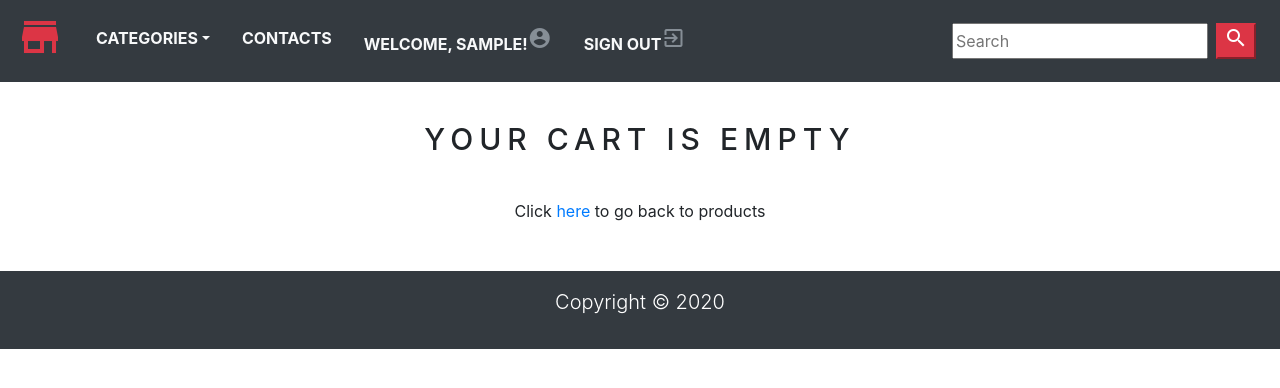
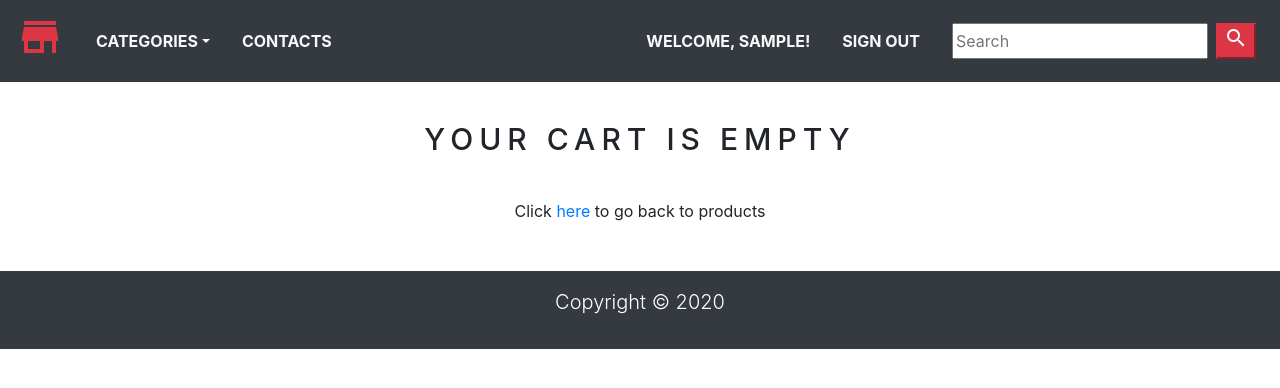
Before and after one commit to rshpak1996/ecomstore, a Django app: page /cart in a window 1280 px wide. Shown: the top 388 px of the page. Run offline with Django 3.2, Linux system fonts and the light colour scheme; the visitor is signed in with stand-in values (Sample User, id 1); data that the repository does not hold is empty.

Commit message:
UI updates(login, signup, signout)

```diff
--- a/shop/templates/base/navbar.html
+++ b/shop/templates/base/navbar.html
@@ -20,20 +20,22 @@
             <li class="nav-item"><a class="nav-link text-light text-uppercase font-weight-bold px-3"
                     href="">Contacts</a></li>
             </li>
+        </ul>
+        <ul class="navbar-nav my-2 ml-auto">
 
             {% if request.user.is_authenticated and request.user.first_name %}
-            <li class="nav-item"><span class="nav-link text-light text-uppercase font-weight-bold px-3">Welcome,
-                    {{ request.user.first_name }}!<i class="material-icons cart-icon">account_circle</i></span>
+            <li class="nav-item"><span class="nav-link text-light text-uppercase font-weight-bold px-3 square">Welcome,
+                    {{ request.user.first_name }}!</span>
             </li>
-            <li class="nav-item"><a class="nav-link text-light text-uppercase font-weight-bold px-3"
-                    href="{% url 'signout' %}">Sign Out<i class="material-icons cart-icon">exit_to_app</i></a>
+            <li class="nav-item"><a class="nav-link text-light text-uppercase font-weight-bold px-3 square"
+                    href="{% url 'signout' %}">Sign Out</a>
             </li>
             {% else %}
-            <li class="nav-item"><a class="nav-link text-light text-uppercase font-weight-bold px-3"
-                    href="{% url 'signup' %}">Sign Up<i class="material-icons cart-icon">add</i></a>
+            <li class="nav-item"><a class="nav-link text-light text-uppercase font-weight-bold px-3 square"
+                    href="{% url 'signup' %}">Sign Up</a>
             </li>
-            <li class="nav-item"><a class="nav-link text-light text-uppercase font-weight-bold px-3"
-                    href="{% url 'login' %}">Log In<i class="material-icons cart-icon">login</i></a>
+            <li class="nav-item"><a class="nav-link text-light text-uppercase font-weight-bold px-3 square"
+                    href="{% url 'login' %}">Log In</a>
             </li>
             {% endif %}
 
@@ -46,7 +48,7 @@
 
         </ul>
 
-        <form class="form-inline" action="">
+        <form class="form-inline">
             <div class="input-group ml-3 my-2">
                 <input type="text" placeholder="Search">
                 <button class="btn-danger mx-2"><i class="material-icons md-24">search</i></button>
```
